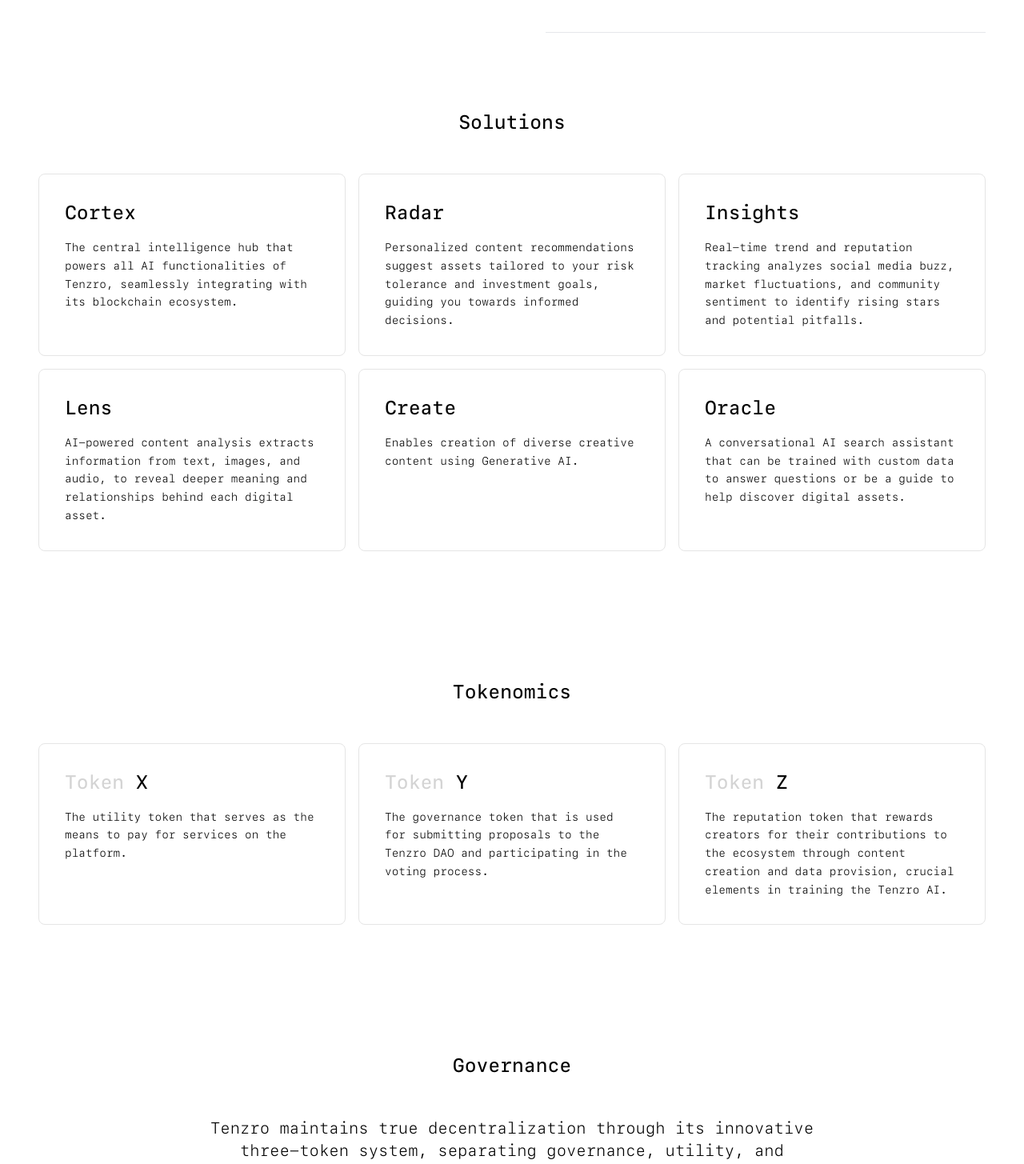
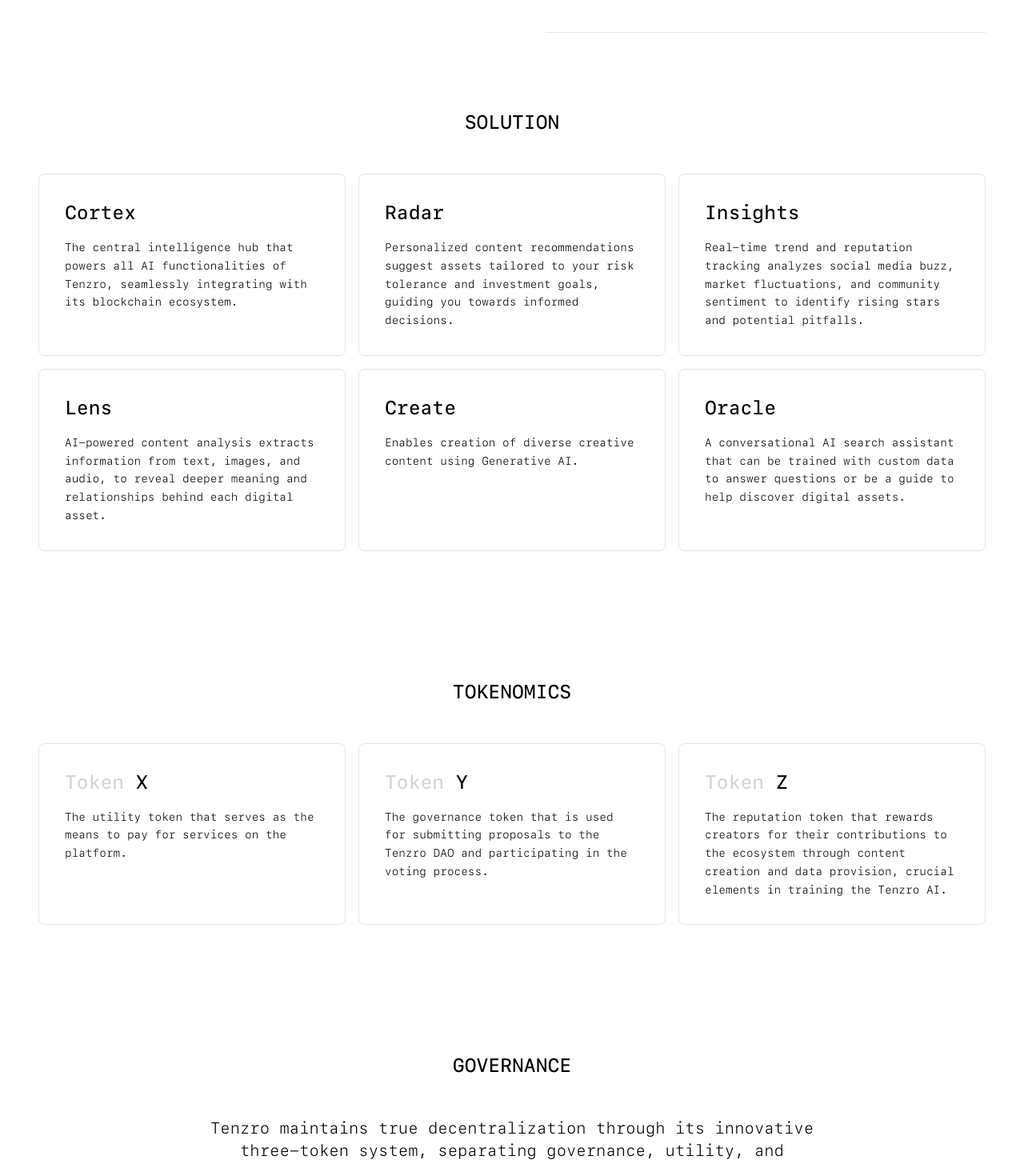
Before and after one commit to hilarl/tenzro-com, a Next.js app: page / in a window 1280 px wide. Shown: the part 1860-3315 px from the top of the page at 80% size. Built offline with nearby package versions, Linux system fonts and the light colour scheme.

Commit message:
Update page.js

```diff
--- a/src/app/page.js
+++ b/src/app/page.js
@@ -147,7 +147,7 @@
       </div>
       <div id="solutions">
         <div className="px-6 md:px-12 pt-4 mono-medium-h text-center">
-          <h1 className="text-2xl">Solutions</h1>
+          <h1 className="text-2xl">SOLUTION</h1>
         </div>
         <div className="grid grid-cols-1 md:grid-cols-3 gap-4 p-6 md:p-12 mono-medium-h">
           <div className="border border-neutral-200 rounded-lg p-8">
@@ -178,7 +178,7 @@
 
         <div id="tokenomics">
           <div className="px-6 md:px-12 pt-4 mono-medium-h text-center mt-24">
-            <h1 className="text-2xl">Tokenomics</h1>
+            <h1 className="text-2xl">TOKENOMICS</h1>
           </div>
           <div className="grid grid-cols-1 md:grid-cols-3 gap-4 p-6 md:p-12 mono-medium-h">
             <div className="border border-neutral-200 rounded-lg p-8">
@@ -198,7 +198,7 @@
 
         <div id="governance">
           <div className="px-6 md:px-12 pt-4 mono-medium-h text-center mt-24">
-            <h1 className="text-2xl">Governance</h1>
+            <h1 className="text-2xl">GOVERNANCE</h1>
           </div>
           <div className="grid gap-4 p-6 md:p-12 mono-medium-h text-center">
               <p className="text-md md:text-xl mono-light leading-relaxed md:w-2/3 mx-auto">Tenzro maintains true decentralization through its innovative three-token system, separating governance, utility, and incentivization functions to remain aligned with its core vision. </p>
```
